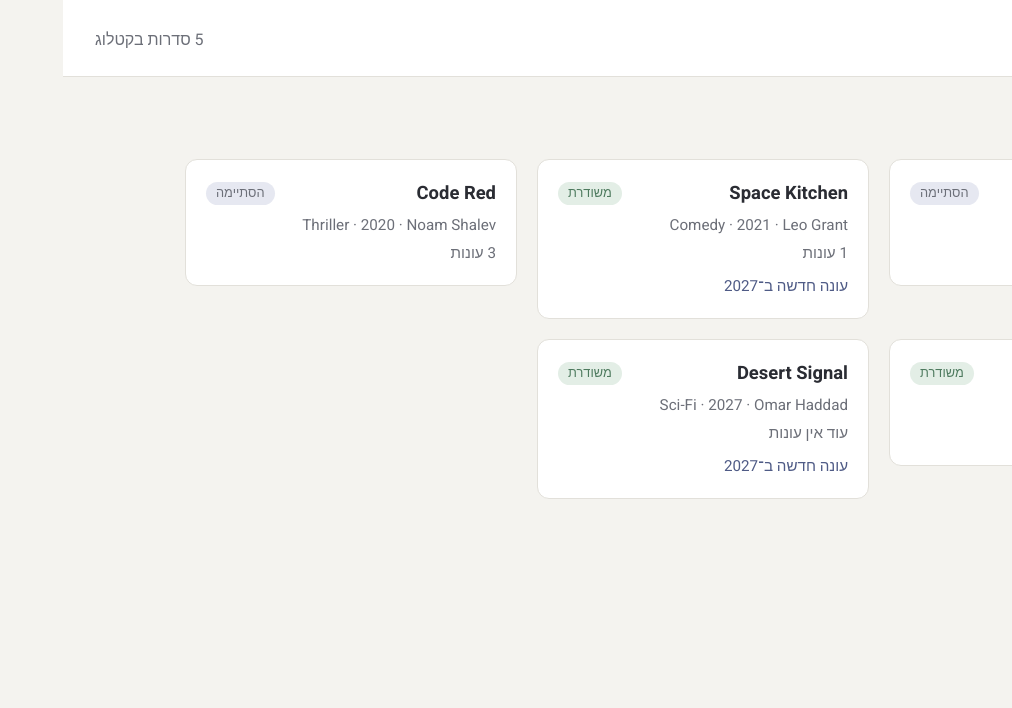
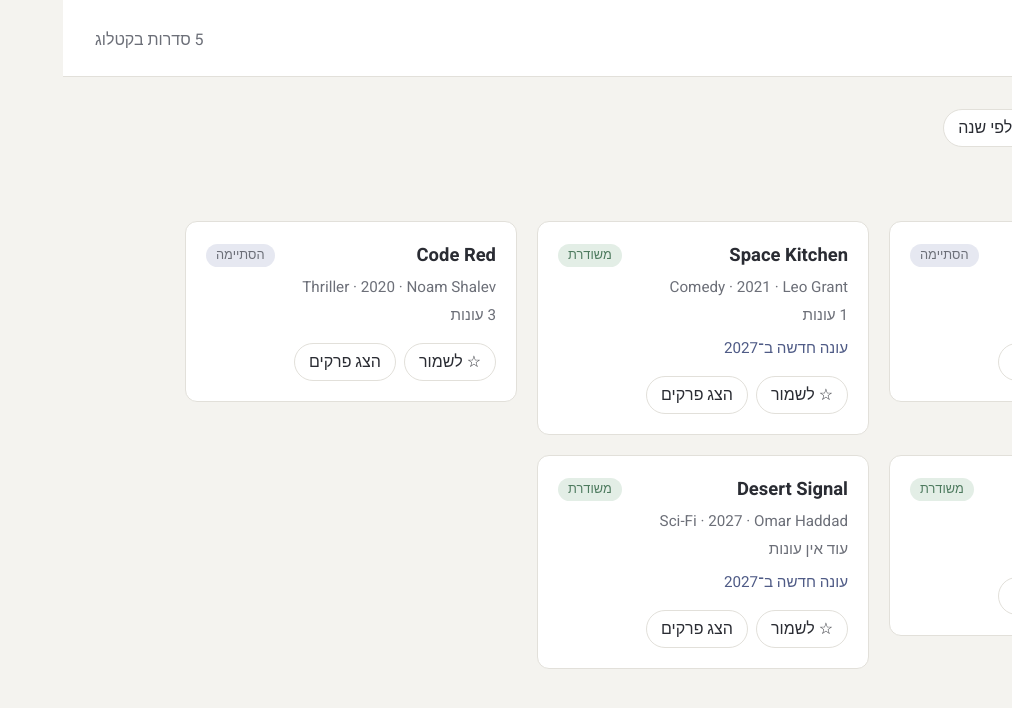
Before and after one commit to sharbelgadaon05-sketch/series-react, a React (Vite) app: page / in a window 1280 px wide. Shown: the top 708 px of the page, without its empty margins (268-1280 px from the left). Built offline with nearby package versions, Linux system fonts and the light colour scheme.

Commit message:
Add part C: state and events

```diff
--- a/src/App.jsx
+++ b/src/App.jsx
@@ -1,9 +1,29 @@
+
+import { useState } from "react";
 
 import Header from "./components/Header.jsx";
 import SeriesList from "./components/SeriesList.jsx";
+
 import { platform, series } from "./data/series.js";
 
 function App() {
+  const [onlyAvailable, setOnlyAvailable] = useState(false);
+  const [sortByYear, setSortByYear] = useState(false);
+
+  let displayedSeries = series;
+
+  if (onlyAvailable) {
+    displayedSeries = displayedSeries.filter(
+      (item) => item.ended === false
+    );
+  }
+
+  if (sortByYear) {
+    displayedSeries = [...displayedSeries].sort(
+      (a, b) => a.startYear - b.startYear
+    );
+  }
+
   return (
     <>
       <Header
@@ -12,11 +32,35 @@ function App() {
       />
 
       <main className="page">
+        <div className="toolbar">
+          <button
+            className={
+              onlyAvailable
+                ? "btn btn--active"
+                : "btn"
+            }
+            onClick={() => setOnlyAvailable(!onlyAvailable)}
+          >
+            רק סדרות משודרות
+          </button>
+
+          <button
+            className={
+              sortByYear
+                ? "btn btn--active"
+                : "btn"
+            }
+            onClick={() => setSortByYear(!sortByYear)}
+          >
+            מיון לפי שנה
+          </button>
+        </div>
+
         <h2 className="page__title">
-          הסדרות ({series.length})
+          הסדרות ({displayedSeries.length})
         </h2>
 
-        <SeriesList series={series} />
+        <SeriesList series={displayedSeries} />
       </main>
     </>
   );
--- a/src/components/SeriesCard.jsx
+++ b/src/components/SeriesCard.jsx
@@ -1,3 +1,6 @@
+
+import { useState } from "react";
+import SeasonList from "./SeasonList.jsx";
 
 function SeriesCard({
   title,
@@ -8,8 +11,17 @@ function SeriesCard({
   nextYear,
   seasons
 }) {
+  const [saved, setSaved] = useState(false);
+  const [showSeasons, setShowSeasons] = useState(false);
+
   return (
-    <article className="series-card">
+    <article
+      className={
+        saved
+          ? "series-card series-card--saved"
+          : "series-card"
+      }
+    >
       <div className="series-card__top">
         <h2 className="series-card__title">{title}</h2>
 
@@ -35,6 +47,26 @@ function SeriesCard({
           עונה חדשה ב־{nextYear}
         </p>
       )}
+
+      <div className="series-card__actions">
+        <button
+          className="btn"
+          onClick={() => setSaved(!saved)}
+        >
+          {saved ? "★ שמורה" : "☆ לשמור"}
+        </button>
+
+        <button
+          className="btn"
+          onClick={() => setShowSeasons(!showSeasons)}
+        >
+          {showSeasons ? "הסתר פרקים" : "הצג פרקים"}
+        </button>
+      </div>
+
+      {showSeasons && (
+        <SeasonList seasons={seasons} />
+      )}
     </article>
   );
 }
```
